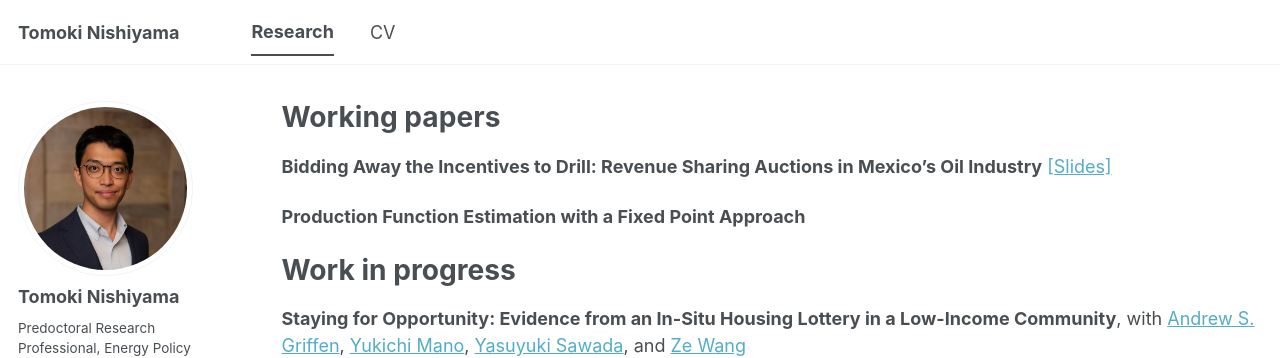
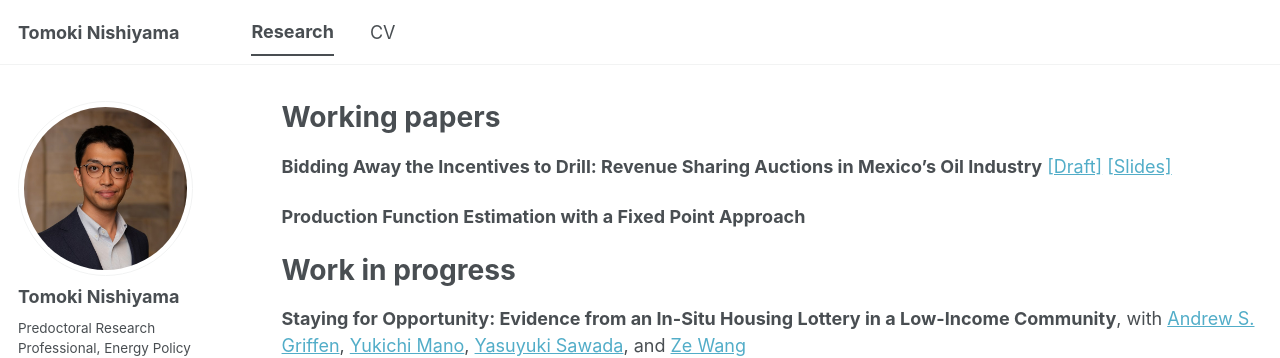
Before and after one commit to nishi24yama80/website, a Jekyll site: the page built from _pages/research.md, in a window 1280 px wide. Shown: the top 358 px of the page. Built offline with Jekyll 4.4.1, drawn with Linux system fonts in a browser that asks for light colours; a style sheet for code colours, icons or effects is not loaded.

Commit message:
Add revenue sharing auction draft next to slides
Co-Authored-By: Claude Opus 5.5 <noreply@anthropic.com>

```diff
--- a/_pages/research.md
+++ b/_pages/research.md
@@ -12,7 +12,7 @@ Working papers
 ======
 
 **Bidding Away the Incentives to Drill: Revenue Sharing Auctions in Mexico's Oil Industry**
-[[Slides]]({{ base_path }}/files/slides_revenue_sharing_auctions.pdf)
+[[Draft]]({{ base_path }}/files/draft_revenue_sharing_auctions.pdf) [[Slides]]({{ base_path }}/files/slides_revenue_sharing_auctions.pdf)
 
 **Production Function Estimation with a Fixed Point Approach**
 
```
Also changed, not shown: 1 other file.
